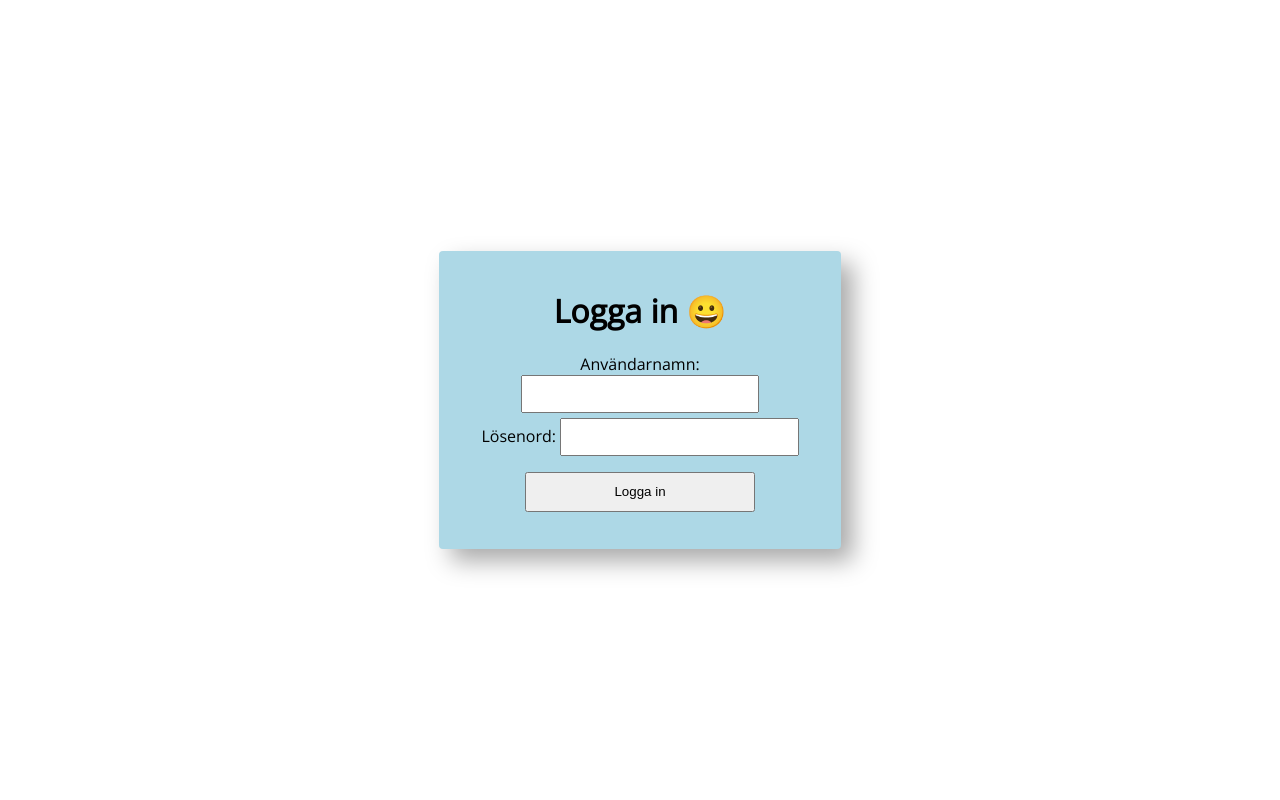
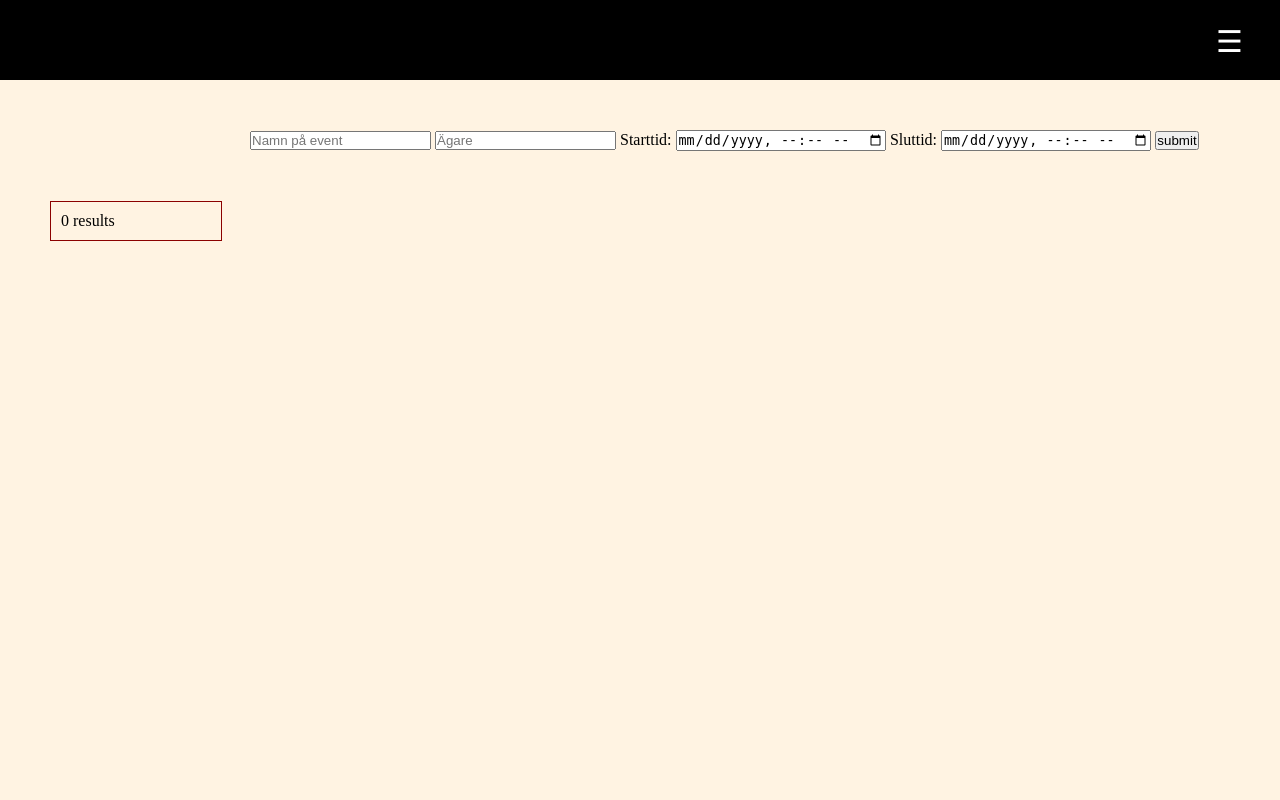
Before and after one commit to lukasA02/Theprovider, a PHP site: page / in a window 1280 px wide. Run offline with PHP 8.4, Linux system fonts and the light colour scheme; data that the repository does not hold is empty.

Commit message:
Add files via upload

```diff
--- /dev/null
+++ b/conn.php
@@ -0,0 +1,13 @@
+<?php
+$servername = "localhost";
+$username = "root";
+$password = "";
+$dbname = "tp";
+
+// Create connection
+$conn = mysqli_connect($servername, $username, $password, $dbname);
+// Check connection
+if (!$conn) {
+  die("Connection failed: " . mysqli_connect_error());
+}
+?>
--- /dev/null
+++ b/index.php
@@ -0,0 +1,72 @@
+<!DOCTYPE html>
+<html lang="sv">
+<head>
+    <meta charset="UTF-8">
+    <meta http-equiv="X-UA-Compatible" content="IE=edge">
+    <meta name="viewport" content="width=device-width, initial-scale=1.0">
+    <link rel="stylesheet" href="style.css">
+    <title>Index</title>
+</head>
+<body>
+
+
+    </form>
+    <div class="color">
+    <div>
+    <header class="top"></header>
+    </div>
+
+    <div id="mySidenav" class="sidenav">
+
+        <a href="javascript:void(0)" class="closebtn" onclick="closeNav()">&times;</a>
+
+        <a href="#" class="dropdown-btn">Redigera <i class="fa fa-angle-down"></i></a>
+            <div class="dropdown-container">
+                <a href="#">Användare</a>
+                <a href="#">Event</a>
+            </div>
+
+        <a href="#">Lägg till</a>
+        <a href="#">Ta bort</a>
+        <a href="#">Kalender</a>
+
+        <div class="dark-mode" onclick="myFunction()">
+            <p class="mörk">Dark mode</p>
+        </div>
+    </div>
+    <span class="opennav" style="font-size:30px;cursor:pointer" onclick="openNav()">&#9776;</span>
+</div>
+<div class="form">
+<form action="kalender.php" method="POST">
+
+    <input type="text" name="namn" placeholder="Namn på event" require>
+    <input type="text" name="agare" placeholder="Ägare" require>
+    <label for="starttid">Starttid:</label>
+    <input type="datetime-local" name="starttid" require>
+    <label for="sluttid">Sluttid:</label>
+    <input type="datetime-local" name="sluttid" require>
+    <input type="submit" name="submit" value="submit">
+</div>
+    <?php
+include 'conn.php';
+$sql = "SELECT starttid, sluttid, eventid, agare, namn FROM event";
+$result = mysqli_query($conn, $sql);
+?>
+<div class="print">
+<?php
+if (mysqli_num_rows($result) > 0) {
+  // output data of each row
+  while($row = mysqli_fetch_assoc($result)) {
+    echo  " <br> id: " . $row["eventid"]. " <br> Namn: " . $row["namn"]. "<br> Ägare: " . $row["agare"]. "<br> Start: " . $row["starttid"]. "<br> Slut: " . $row["sluttid"]. "<br>";
+  }
+} else {
+  echo "0 results";
+}
+?>
+</div>
+<?php
+mysqli_close($conn);
+?>
+</body>
+<script src="theprovider.js"></script>
+</html>
--- a/style.css
+++ b/style.css
@@ -1,56 +1,102 @@
-body {
+.print{
+    margin-left: 50px;
+    border: 1px solid darkred;
+    width:150px;
+    padding: 10px;
+
+}
+*{
+    padding: 0;
     margin: 0;
-    padding: 0;
-    font-family: 'Open Sans', sans-serif;
 }
 
-#container {
-    display: flex;
-    flex-direction: column;
-    justify-content: center;
-    align-items: center;
-    height: 100vh;
-    margin: auto;
+body{
+    background-color: rgb(255, 243, 226);
 }
 
-.box {
-    width: 360px;
-    margin: 5px;
-    text-align: center;
+.top{
+    width: 100vw;
+    height: 10vh;
+    background-color: /*rgb(82, 148, 165)*/ black;
 }
 
-/* .box * {
-    height: 2rem;
-} */
 
-.input {
-    height: 2rem;
-    width: 18vw;
-}
+.sidenav {
+    height: 100%;
+    width: 0;
+    position: fixed;
+    z-index: 1;
+    top: 0;
+    right: 0;
+    background-color: /*rgb(36, 101, 117);*/ black;
+    /*opacity: 0.9;*/
+    overflow-x: hidden;
+    transition: 0.5s;
+    padding-top: 60px;
+  }
 
-#login {
-    margin-top: 1rem;
-}
 
-form {
-    background-color: lightblue;
-    padding: 1rem;
-    padding-bottom: 2rem;
-    border-radius: 4px;
-    -webkit-box-shadow: 12px 12px 25px 0px rgba(0,0,0,0.34);
-    -moz-box-shadow: 12px 12px 25px 0px rgba(0,0,0,0.34);
-    box-shadow: 12px 12px 25px 0px rgba(0,0,0,0.34);
-}
+.sidenav a {
+    padding: 8px 8px 8px 32px;
+    text-decoration: none;
+    font-size: 25px;
+    color: #c4c3c3;
+    display: block;
+    transition: 0.3s;
+    opacity: 1;
+  }
 
-input[type=submit] {
-    width: 18vw;
-    height: 5vh;
-}
+  .sidenav a:hover {
+    color: #f1f1f1;
+  }
 
-input[type=submit]:hover {
+  .opennav{
+      margin-left: 95vw;
+      margin-top: -7vh;
+      position: absolute;
+  }
+
+  .sidenav .closebtn {
+    position: absolute;
+    top: 0;
+    right: 25px;
+    font-size: 36px;
+    margin-left: 50px;
+  }
+
+
+  @media screen and (max-height: 450px) {
+    .sidenav {padding-top: 15px;}
+    .sidenav a {font-size: 18px;}
+  }
+
+
+
+  .color{
+    background-color: rgb(48, 47, 47);
+    color: white;
+  }
+
+.dark-mode{
+    background-color: rgb(121, 121, 121);
+    width: 4vw;
+    height: 2vh;
     cursor: pointer;
 }
 
-#first {
-    margin-top: 1rem;
+
+.fa fa-angle-down{
+  color: white;
 }
+
+.dropdown-container{
+  background-color: rgb(206, 222, 223);
+  color: #696969;
+  opacity: 0.8;
+}
+.form{
+    padding-left: 250px;
+    padding-top: 50px;
+    padding-bottom: 50px;
+
+}
```
Also changed, not shown: kalender.php (+21 -0 lines), process.php (added, +23 -0 lines).
